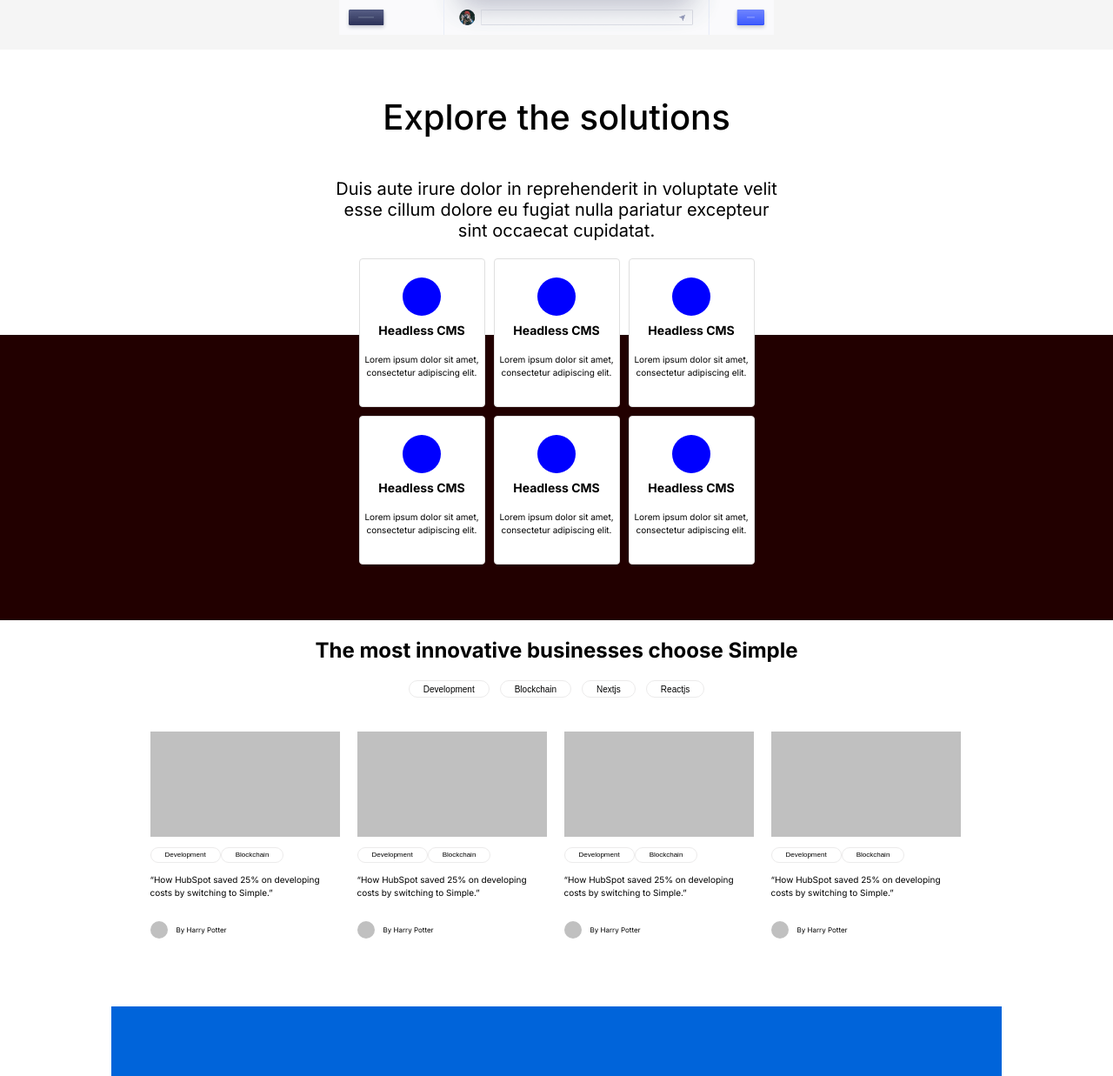
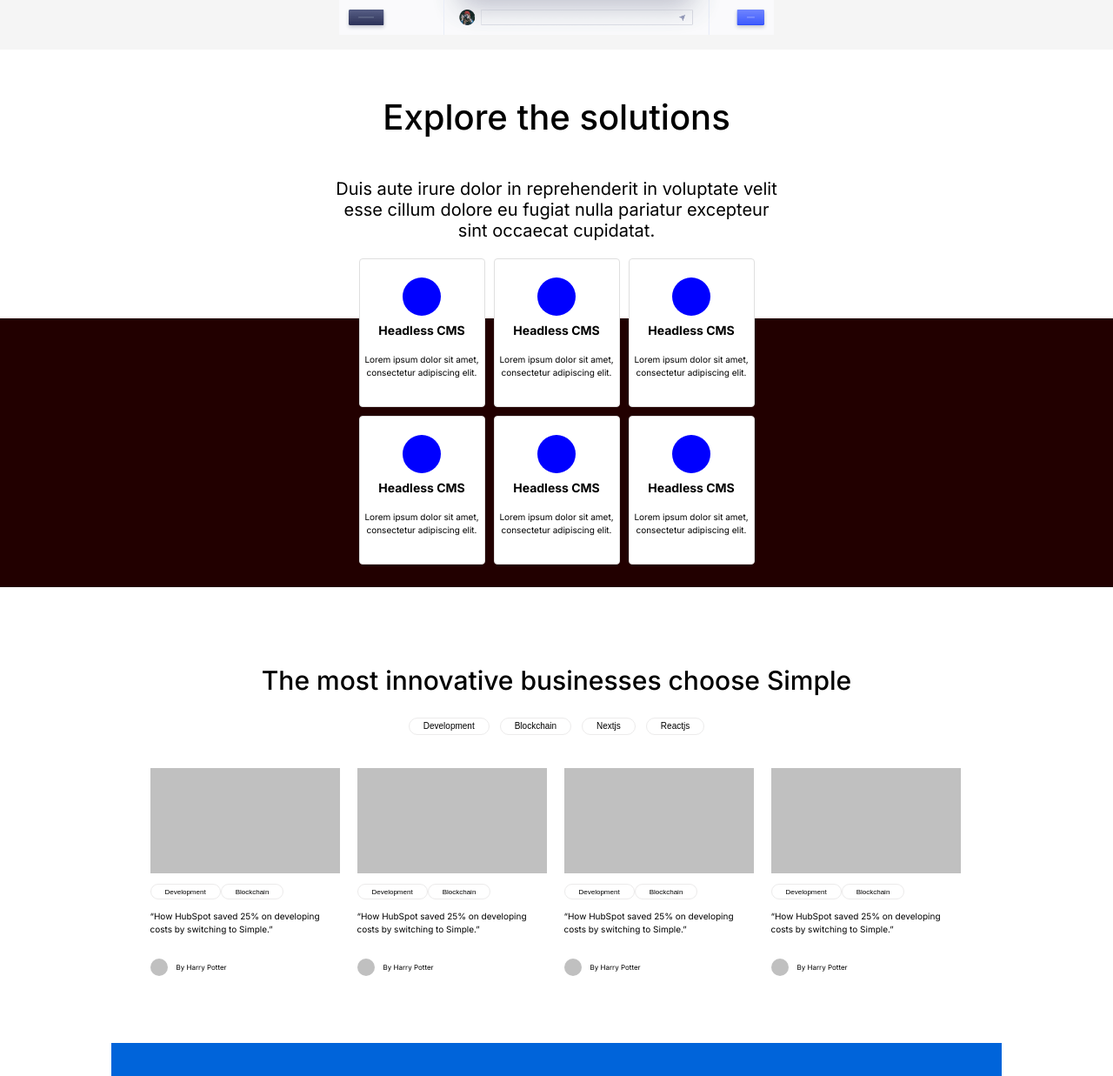
Before and after one commit to src1994/fs-html-css, a plain HTML site: page html-css-final/landing-page/index.html in a window 1280 px wide. Shown: the part 1283-2520 px from the top of the page at 87% size. Drawn offline with Linux system fonts and the light colour scheme.

Commit message:
alteraçao tamanho tipo de letra h1 articles section

```diff
--- a/html-css-final/landing-page/assets/css/styles.scss
+++ b/html-css-final/landing-page/assets/css/styles.scss
@@ -123,7 +123,7 @@ section{
     display: flex;
     justify-content: center;
     flex-direction: column;
-    padding-bottom: 5%;;
+    padding-bottom: 2%;
     padding-top: 2%;
     background: linear-gradient(to bottom, #ffffff 0%, #ffffff 50%, #220000 50%, #220000 100%);
 }
@@ -194,6 +194,7 @@ section{
     justify-content: center;
     align-items: center;
     padding-bottom: 5%;
+    padding-top: 5%;
 
     .article-header {
       display: flex;
@@ -201,6 +202,10 @@ section{
       align-items: center;
       flex-direction: column;
       padding-bottom: 3%;
+      h1{
+        font-size: 30px;
+        font-weight: 500;
+      }
       .articles-header-buttons{
         display: flex;
         gap: 12px;
```
Also changed, not shown: html-css-final/landing-page/assets/css/styles.css, 3 other files.
